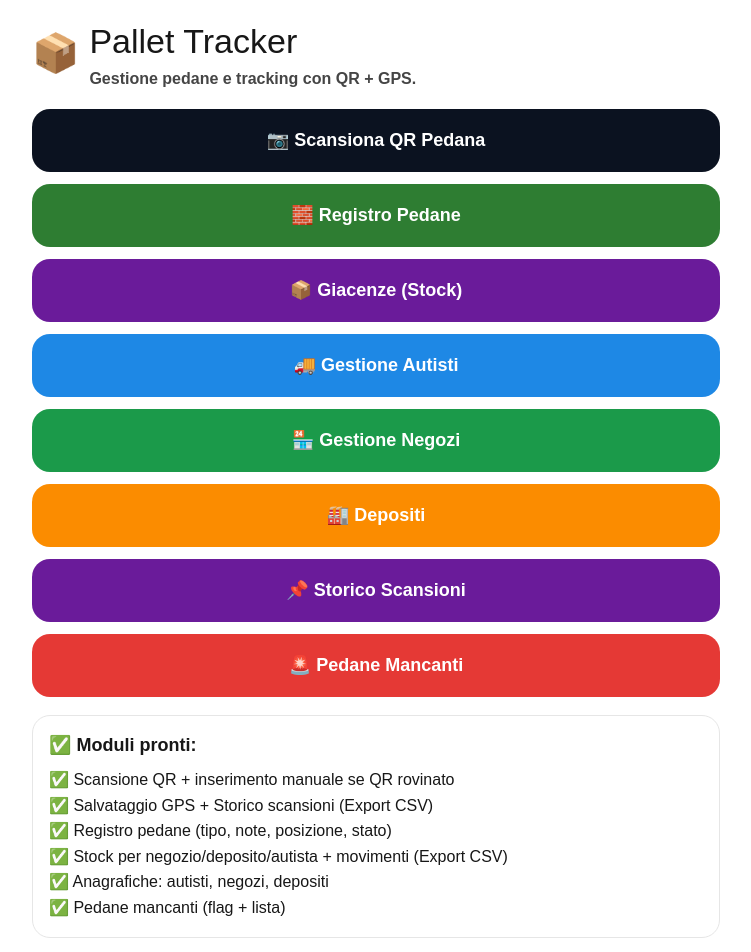
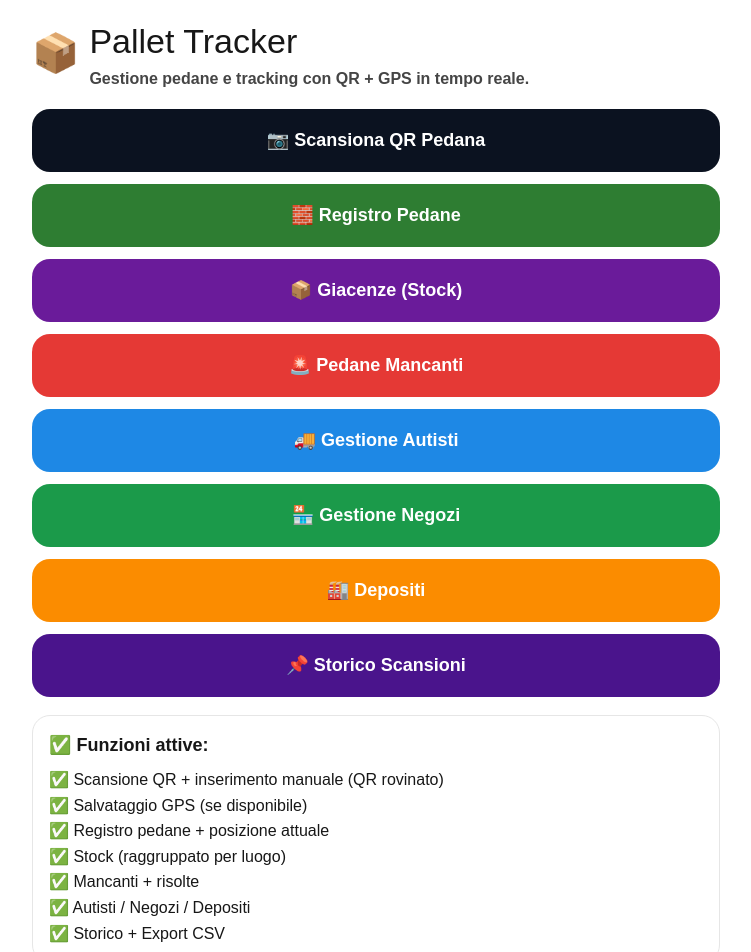
Before and after one commit to lucamandis89/pallet-tracker, a Next.js app: page / in a window 1280 px wide. Shown: the top 952 px of the page, without its empty margins (264-1015 px from the left). Built offline with nearby package versions, Linux system fonts and the light colour scheme.

Commit message:
Update page.tsx

```diff
--- a/app/page.tsx
+++ b/app/page.tsx
@@ -1,5 +1,4 @@
-"use client";
-
+// app/page.tsx
 export default function HomePage() {
   const btnStyle = (bg: string) => ({
     width: "100%",
@@ -32,7 +31,9 @@ export default function HomePage() {
         <div style={{ fontSize: 38 }}>📦</div>
         <div>
           <h1 style={{ margin: 0, fontSize: 34 }}>Pallet Tracker</h1>
-          <div style={{ opacity: 0.8, fontWeight: 700 }}>Gestione pedane e tracking con QR + GPS.</div>
+          <div style={{ opacity: 0.8, fontWeight: 700 }}>
+            Gestione pedane e tracking con QR + GPS in tempo reale.
+          </div>
         </div>
       </div>
 
@@ -40,22 +41,31 @@ export default function HomePage() {
         <a href="/scan" style={btnStyle("#0b1220")}>📷 Scansiona QR Pedana</a>
         <a href="/pallets" style={btnStyle("#2e7d32")}>🧱 Registro Pedane</a>
         <a href="/stock" style={btnStyle("#6a1b9a")}>📦 Giacenze (Stock)</a>
+        <a href="/missing" style={btnStyle("#e53935")}>🚨 Pedane Mancanti</a>
         <a href="/drivers" style={btnStyle("#1e88e5")}>🚚 Gestione Autisti</a>
         <a href="/shops" style={btnStyle("#1b9a4a")}>🏪 Gestione Negozi</a>
         <a href="/depots" style={btnStyle("#fb8c00")}>🏭 Depositi</a>
-        <a href="/history" style={btnStyle("#6a1b9a")}>📌 Storico Scansioni</a>
-        <a href="/missing" style={btnStyle("#e53935")}>🚨 Pedane Mancanti</a>
+        <a href="/history" style={btnStyle("#4a148c")}>📌 Storico Scansioni</a>
       </div>
 
       <div style={cardStyle}>
-        <div style={{ fontWeight: 900, fontSize: 18, marginBottom: 8 }}>✅ Moduli pronti:</div>
+        <div style={{ fontWeight: 900, fontSize: 18, marginBottom: 8 }}>
+          ✅ Funzioni attive:
+        </div>
         <div style={{ lineHeight: 1.6 }}>
-          ✅ Scansione QR + inserimento manuale se QR rovinato<br />
-          ✅ Salvataggio GPS + Storico scansioni (Export CSV)<br />
-          ✅ Registro pedane (tipo, note, posizione, stato)<br />
-          ✅ Stock per negozio/deposito/autista + movimenti (Export CSV)<br />
-          ✅ Anagrafiche: autisti, negozi, depositi<br />
-          ✅ Pedane mancanti (flag + lista)
+          ✅ Scansione QR + inserimento manuale (QR rovinato)
+          <br />
+          ✅ Salvataggio GPS (se disponibile)
+          <br />
+          ✅ Registro pedane + posizione attuale
+          <br />
+          ✅ Stock (raggruppato per luogo)
+          <br />
+          ✅ Mancanti + risolte
+          <br />
+          ✅ Autisti / Negozi / Depositi
+          <br />
+          ✅ Storico + Export CSV
         </div>
       </div>
     </div>
```
